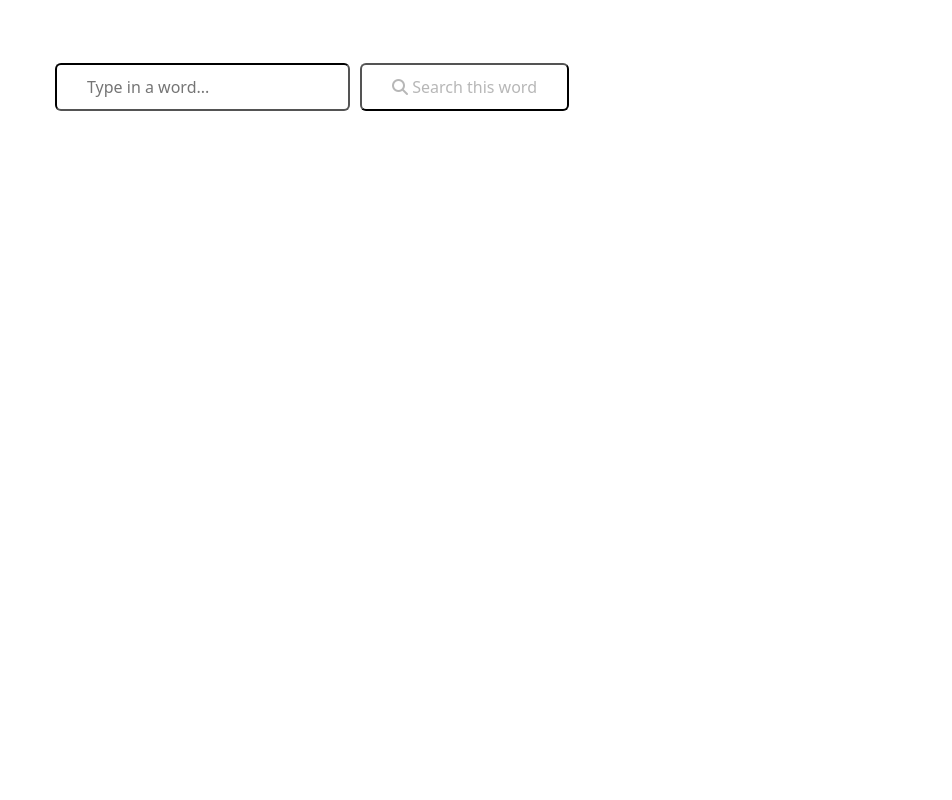
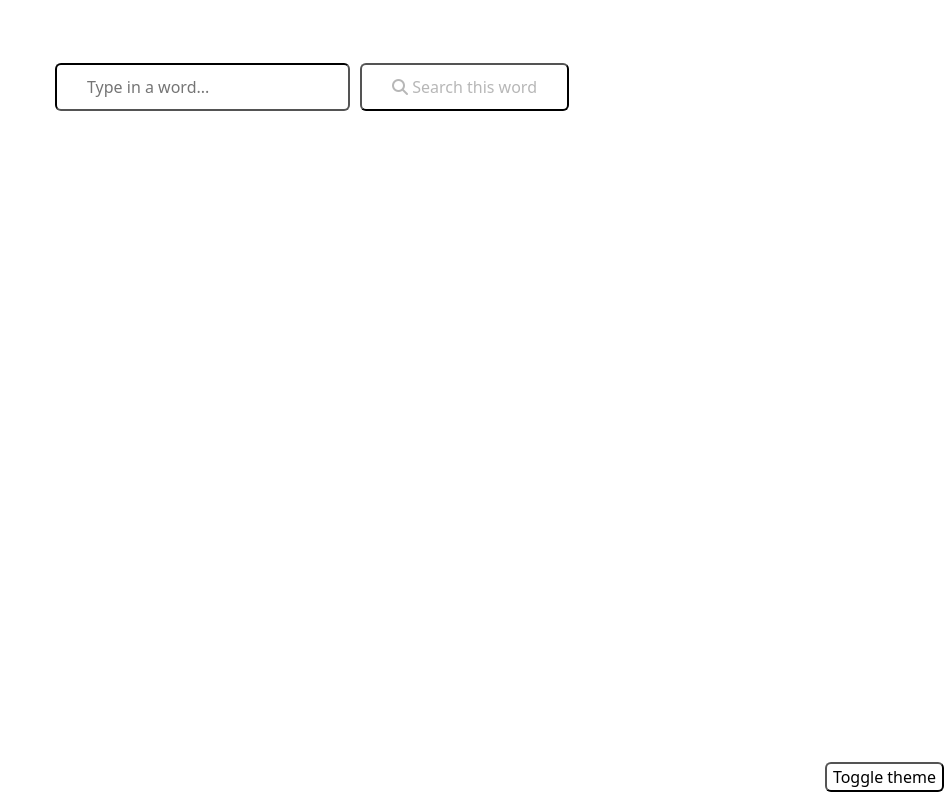
Before and after one commit to Ventuscoder/word-info, a React (Vite) app: page / in a window 1280 px wide. Shown: the whole page, without its empty margins (328-1280 px from the left). Built offline with nearby package versions, Linux system fonts and the light colour scheme.

Commit message:
Create Toggle component for switching theme

```diff
--- a/src/App.jsx
+++ b/src/App.jsx
@@ -1,6 +1,7 @@
 import { useState } from 'react'
 import Search from "./search";
 import Word from './word';
+import Toggle from './toggle';
 import './App.css'
 
 function App() {
@@ -33,6 +34,7 @@ function App() {
       {
         currentWord.word != '' ? <Word wordDescription={currentWord} /> : null
       }
+      <Toggle />
     </div>
   )
 }
--- /dev/null
+++ b/src/toggle.css
@@ -0,0 +1,9 @@
+.toggle {
+    position: fixed;
+    bottom: 0;
+    right: 0;
+}
+
+.toggle-btn {
+    background-color: white;
+}
--- /dev/null
+++ b/src/toggle.jsx
@@ -0,0 +1,11 @@
+import './toggle.css';
+
+const Toggle = () => {
+    return (
+        <div class='toggle p-2'>
+            <button class='toggle-btn rounded'>Toggle theme</button>
+        </div>
+    )
+}
+
+export default Toggle;
```
